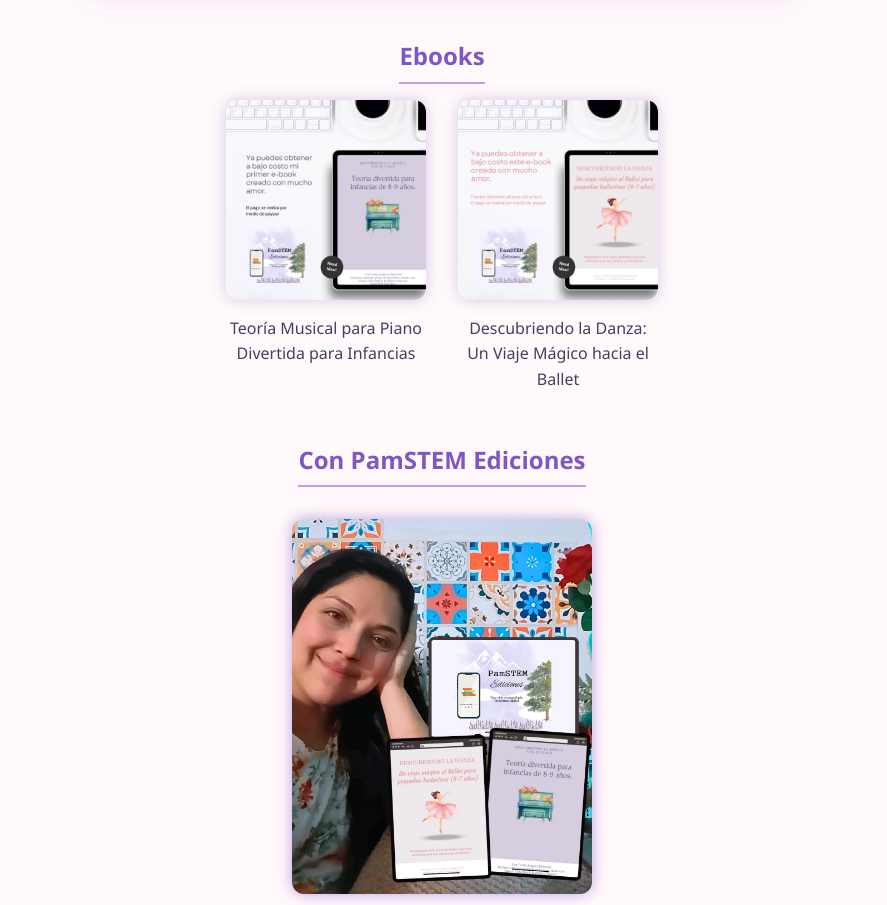
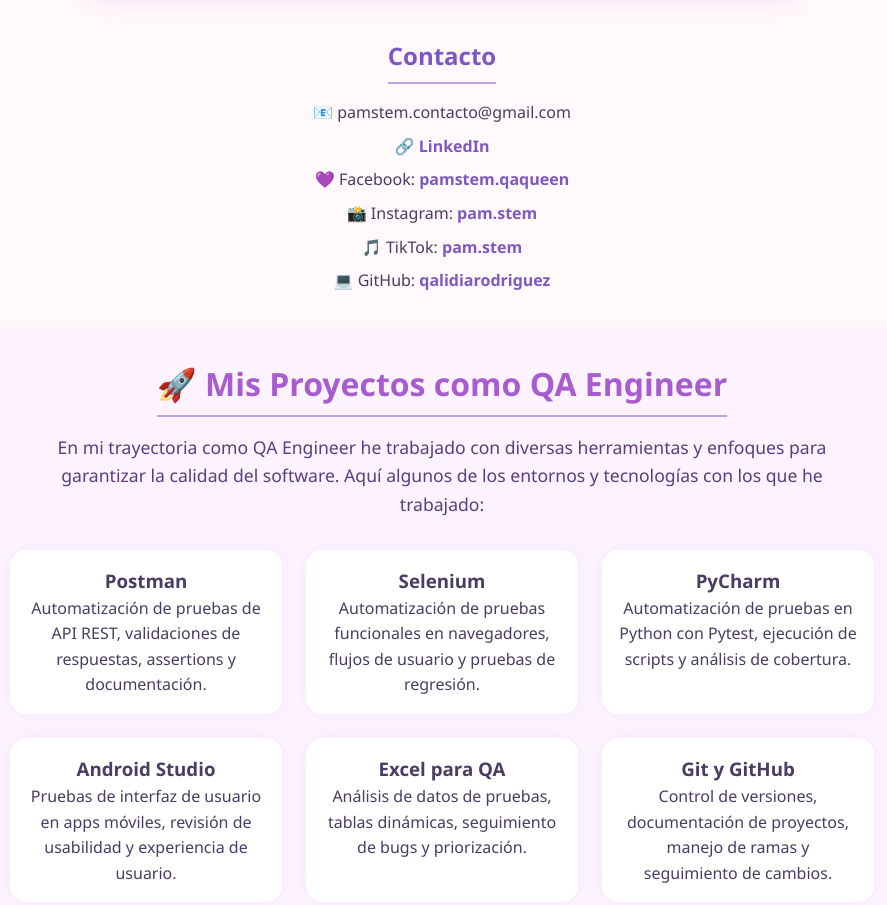
Before and after one commit to qalidiarodriguez/lidipamelarodriguezvigueras.github.io, a plain HTML site: page index.html in a window 1280 px wide. Shown: the part 1051-1956 px from the top of the page, without its empty margins (198-1085 px from the left). Drawn offline with Linux system fonts and the light colour scheme.

Commit message:
Update index.html

```diff
--- a/index.html
+++ b/index.html
@@ -54,25 +54,6 @@
 
     <section id="gif-vision">
   <img src="images/proyectos.gif" alt="Animación de visión tecnológica" class="gif-vision" />
-    </section>
-
-    <section id="ebooks">
-      <h2>Ebooks</h2>
-      <div class="ebooks-container">
-        <a href="https://pamstem.gumroad.com/l/teoria-musical-piano-divertida-para-infancias" target="_blank" rel="noopener noreferrer">
-          <img src="images/ebook-piano.png" alt="Ebook Teoría Musical para Piano" class="ebook-img" />
-          <p>Teoría Musical para Piano Divertida para Infancias</p>
-        </a>
-        <a href="https://pamstem.gumroad.com/l/descubriendo-la-danza-un-viaje-magico-hacia-el-ballet" target="_blank" rel="noopener noreferrer">
-          <img src="images/ebook-ballet.png" alt="Ebook Descubriendo la Danza" class="ebook-img" />
-          <p>Descubriendo la Danza: Un Viaje Mágico hacia el Ballet</p>
-        </a>
-      </div>
-    </section>
-
-    <section id="extra-imagen">
-      <h2>Con PamSTEM Ediciones</h2>
-      <img src="images/foto-con-ebooks-y-logo.png" alt="Lidia Pamela con ebooks y logo PamSTEM Ediciones" class="foto-extra" />
     </section>
 
     <section id="contacto">
```
